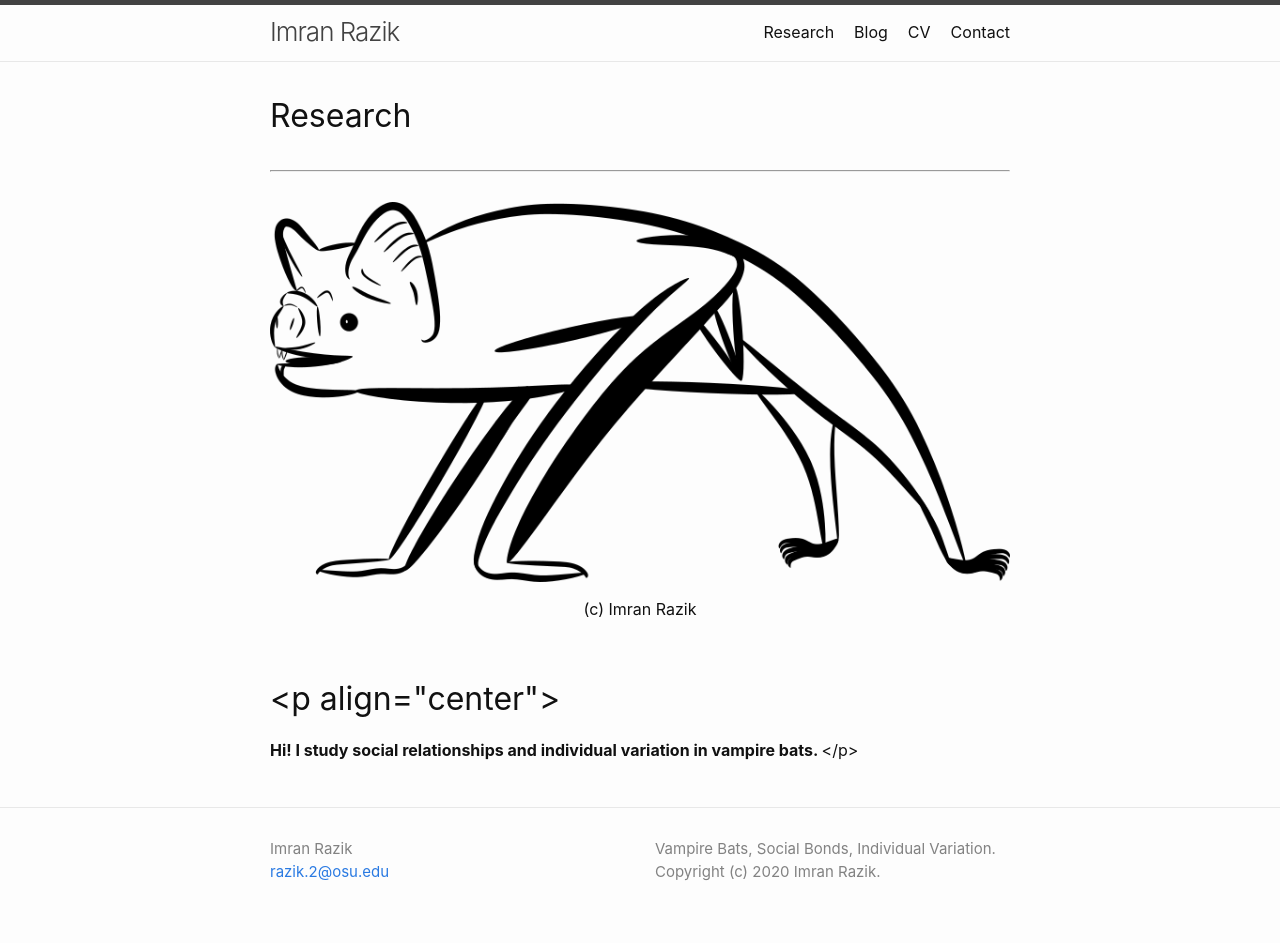
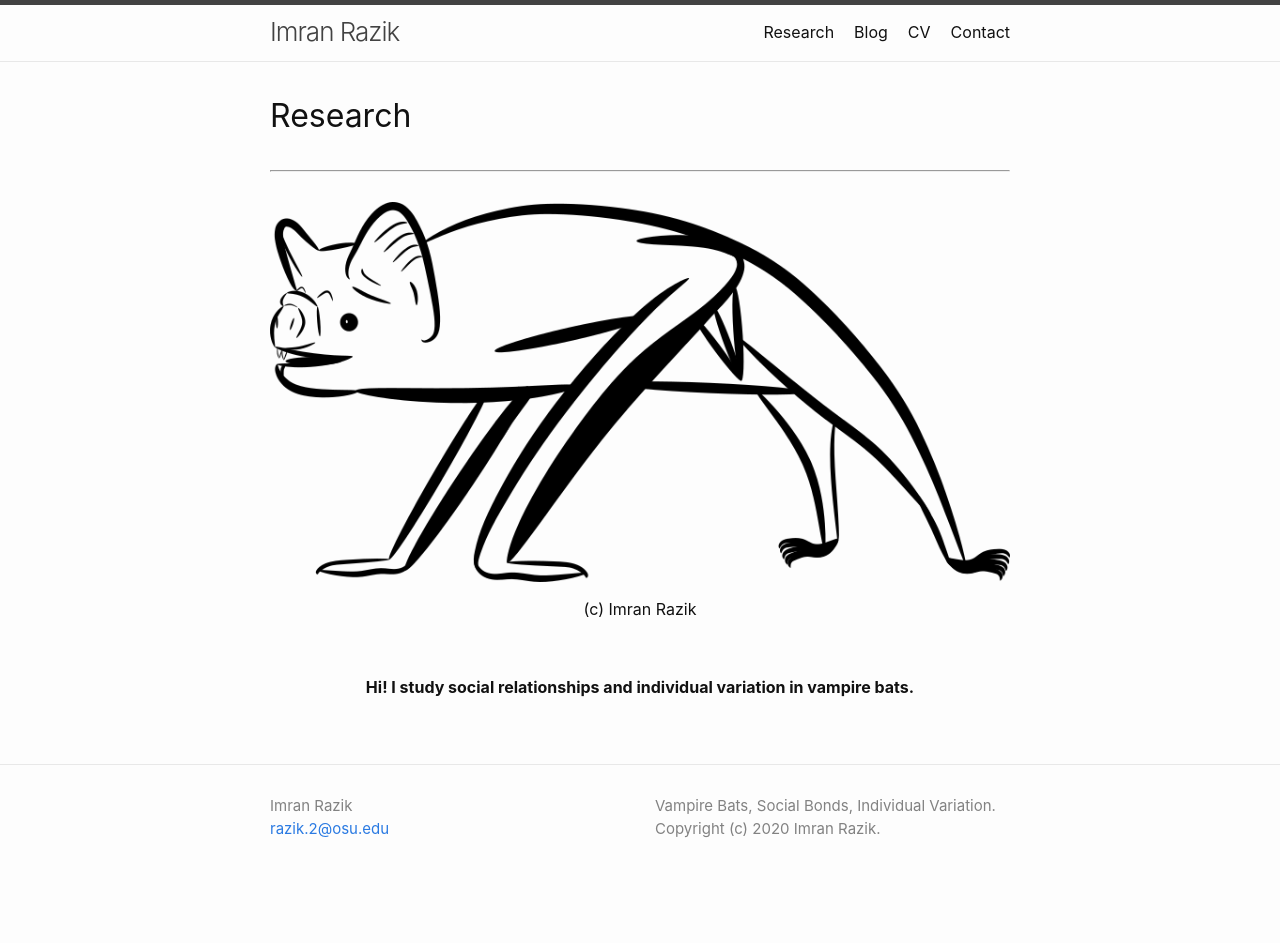
Before and after one commit to imranrazik/imranrazik.github.io, a Jekyll site: the page built from index.md, in a window 1280 px wide. Built offline with Jekyll 4.4.1, drawn with Linux system fonts in a browser that asks for light colours; our own code applies the rules of GitHub Pages for plain Markdown files; after the commit the page ends 900 px from its top, so only the background shows below that.

Commit message:
Update index.md

```diff
--- a/index.md
+++ b/index.md
@@ -8,6 +8,6 @@ layout: home
 
 <br/>
 
-# <p align="center">
+<p align="center">
   <b> Hi! I study social relationships and individual variation in vampire bats. </b>
     </p>
```
